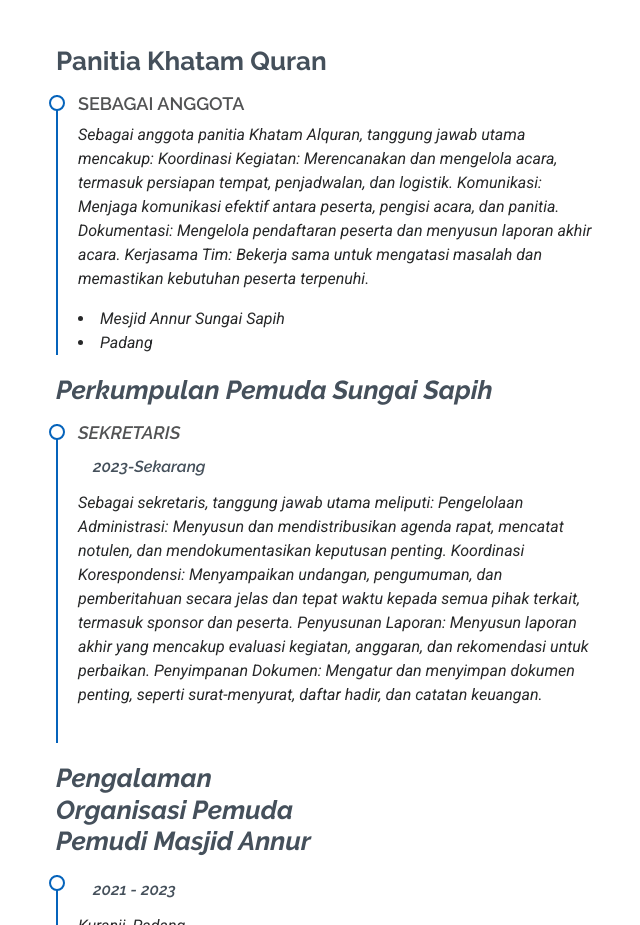
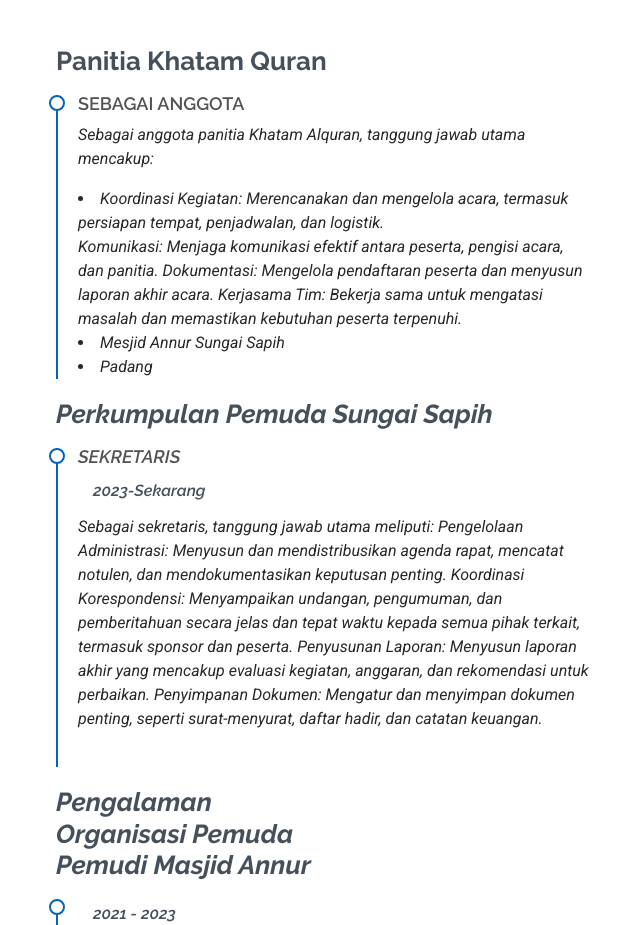
Before and after one commit to sania07ar/shaniaard.github.io, a plain HTML site: page index.html in a window 1280 px wide. Shown: the part 3360-4285 px from the top of the page, without its empty margins (116-756 px from the left). Drawn offline with Linux system fonts and the light colour scheme.

Commit message:
Update index.html

```diff
--- a/index.html
+++ b/index.html
@@ -264,7 +264,7 @@
             <div class="resume-item pb-0">
               <h4>Sebagai Anggota</h4>
               <p><em>Sebagai anggota panitia Khatam Alquran, tanggung jawab utama mencakup:
-Koordinasi Kegiatan: Merencanakan dan mengelola acara, termasuk persiapan tempat, penjadwalan, dan logistik.
+<li>Koordinasi Kegiatan: Merencanakan dan mengelola acara, termasuk persiapan tempat, penjadwalan, dan logistik.</li>
 Komunikasi: Menjaga komunikasi efektif antara peserta, pengisi acara, dan panitia.
 Dokumentasi: Mengelola pendaftaran peserta dan menyusun laporan akhir acara.
 Kerjasama Tim: Bekerja sama untuk mengatasi masalah dan memastikan kebutuhan peserta terpenuhi.
```
